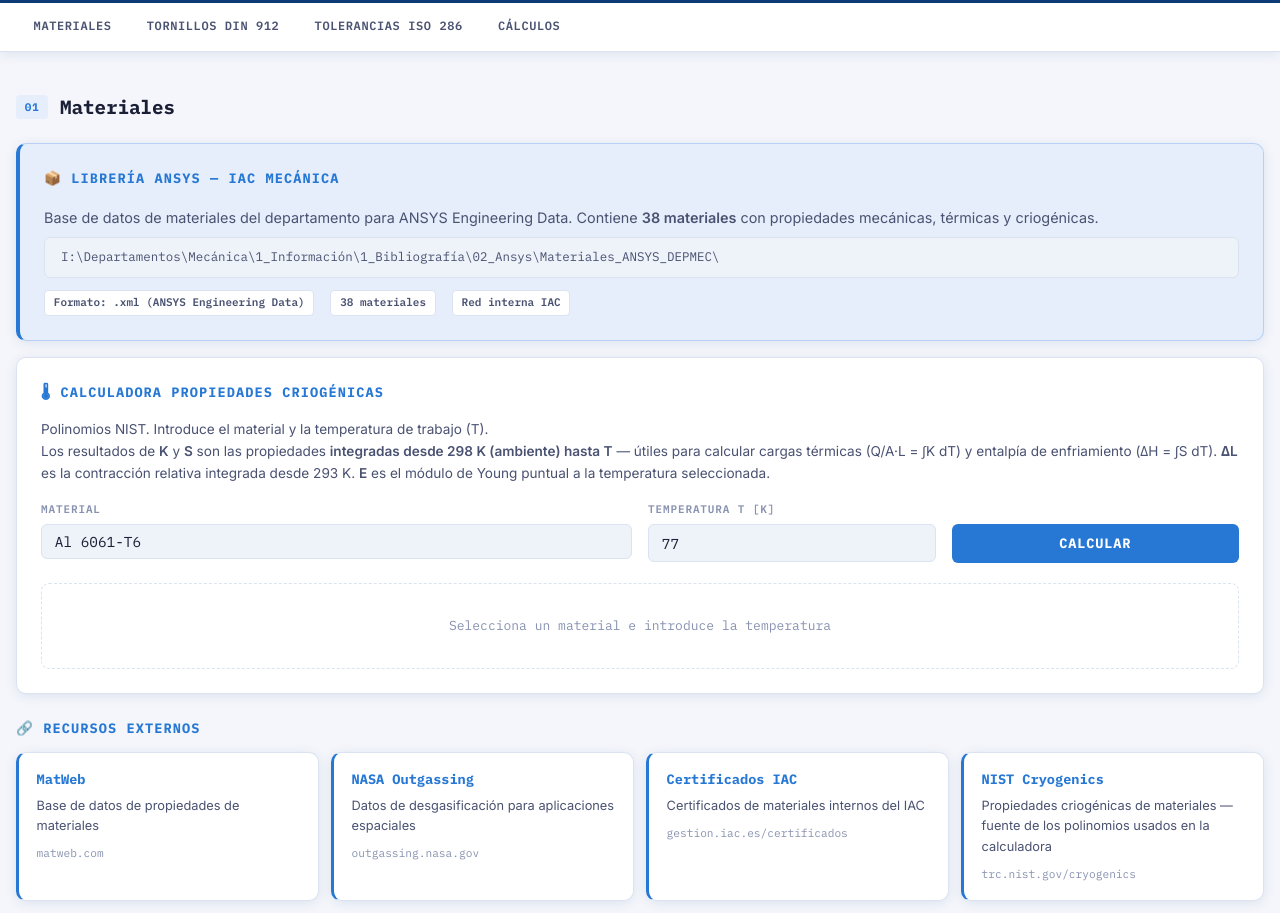
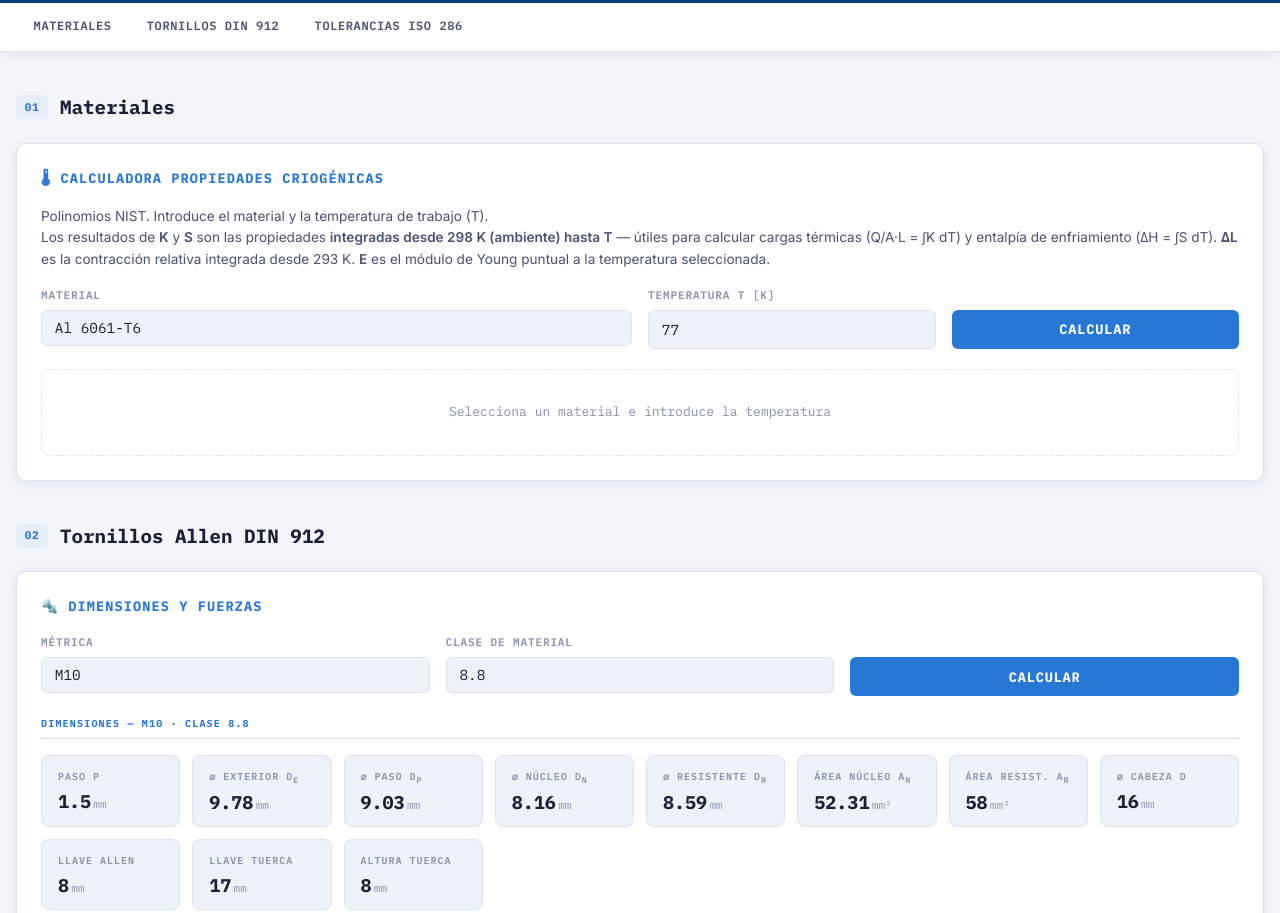
Before and after one commit to elviohs/Iac-mecanica-ref, a plain HTML site: page index.html in a window 1280 px wide. Shown: the part 201-1114 px from the top of the page. Drawn offline with Linux system fonts and the light colour scheme.

Commit message:
Add files via upload

```diff
--- a/index.html
+++ b/index.html
@@ -431,7 +431,6 @@ select:focus, input:focus {
   <a href="#materiales">Materiales</a>
   <a href="#tornillos">Tornillos DIN 912</a>
   <a href="#tolerancias">Tolerancias ISO 286</a>
-  <a href="#calculos">Cálculos</a>
 </nav>
 
 <!-- ═══════════════════════════════════════════════ -->
@@ -441,21 +440,6 @@ select:focus, input:focus {
   <div class="sec-header">
     <span class="sec-num">01</span>
     <span class="sec-title">Materiales</span>
-  </div>
-
-  <!-- IAC ANSYS Database card -->
-  <div class="card db-card">
-    <div class="card-title">📦 Librería ANSYS — IAC Mecánica</div>
-    <p style="font-size:0.9rem;color:var(--fg2);margin-bottom:0.5rem;">
-      Base de datos de materiales del departamento para ANSYS Engineering Data.
-      Contiene <strong>38 materiales</strong> con propiedades mecánicas, térmicas y criogénicas.
-    </p>
-    <div class="db-path">I:\Departamentos\Mecánica\1_Información\1_Bibliografía\02_Ansys\Materiales_ANSYS_DEPMEC\</div>
-    <div class="db-meta">
-      <span class="db-tag">Formato: .xml (ANSYS Engineering Data)</span>
-      <span class="db-tag">38 materiales</span>
-      <span class="db-tag">Red interna IAC</span>
-    </div>
   </div>
 
   <!-- CRYO CALCULATOR -->
@@ -498,30 +482,6 @@ select:focus, input:focus {
     <div id="cryo-result"><div class="result-placeholder">Selecciona un material e introduce la temperatura</div></div>
   </div>
 
-  <!-- External links -->
-  <div class="card-title" style="margin-top:1.5rem;margin-bottom:0.75rem;">🔗 Recursos externos</div>
-  <div class="links-grid">
-    <a class="link-card" href="https://www.matweb.com" target="_blank">
-      <span class="link-card-title">MatWeb</span>
-      <span class="link-card-desc">Base de datos de propiedades de materiales</span>
-      <span class="link-card-url">matweb.com</span>
-    </a>
-    <a class="link-card" href="https://outgassing.nasa.gov" target="_blank">
-      <span class="link-card-title">NASA Outgassing</span>
-      <span class="link-card-desc">Datos de desgasificación para aplicaciones espaciales</span>
-      <span class="link-card-url">outgassing.nasa.gov</span>
-    </a>
-    <a class="link-card" href="https://gestion.iac.es/certificados" target="_blank">
-      <span class="link-card-title">Certificados IAC</span>
-      <span class="link-card-desc">Certificados de materiales internos del IAC</span>
-      <span class="link-card-url">gestion.iac.es/certificados</span>
-    </a>
-    <a class="link-card" href="https://trc.nist.gov/cryogenics/materials/materialproperties.htm" target="_blank">
-      <span class="link-card-title">NIST Cryogenics</span>
-      <span class="link-card-desc">Propiedades criogénicas de materiales — fuente de los polinomios usados en la calculadora</span>
-      <span class="link-card-url">trc.nist.gov/cryogenics</span>
-    </a>
-  </div>
 </section>
 
 <!-- ═══════════════════════════════════════════════ -->
@@ -638,28 +598,6 @@ select:focus, input:focus {
     </div>
     <button class="btn-calc" onclick="calcTolerance()">Calcular ajuste</button>
     <div id="tol-result"><div class="result-placeholder">Introduce diámetro y selecciona tolerancias</div></div>
-  </div>
-</section>
-
-<!-- ═══════════════════════════════════════════════ -->
-<!-- SECTION 4 — CÁLCULOS                           -->
-<!-- ═══════════════════════════════════════════════ -->
-<section id="calculos">
-  <div class="sec-header">
-    <span class="sec-num">04</span>
-    <span class="sec-title">Cálculos</span>
-  </div>
-  <div class="links-grid">
-    <a class="link-card" href="https://www.vinksda.com/toolkit-mechanical-calculations/hertz-contact-stress/" target="_blank">
-      <span class="link-card-title">Tensiones de Hertz</span>
-      <span class="link-card-desc">Calculadora de contacto hertziano — tensiones de contacto entre sólidos</span>
-      <span class="link-card-url">vinksda.com</span>
-    </a>
-    <a class="link-card" href="https://www.jpe-innovations.com/precision-point/" target="_blank">
-      <span class="link-card-title">JPE Precision Point</span>
-      <span class="link-card-desc">Ingeniería de precisión — guías de diseño y calculadoras</span>
-      <span class="link-card-url">jpe-innovations.com/precision-point</span>
-    </a>
   </div>
 </section>
 
```
